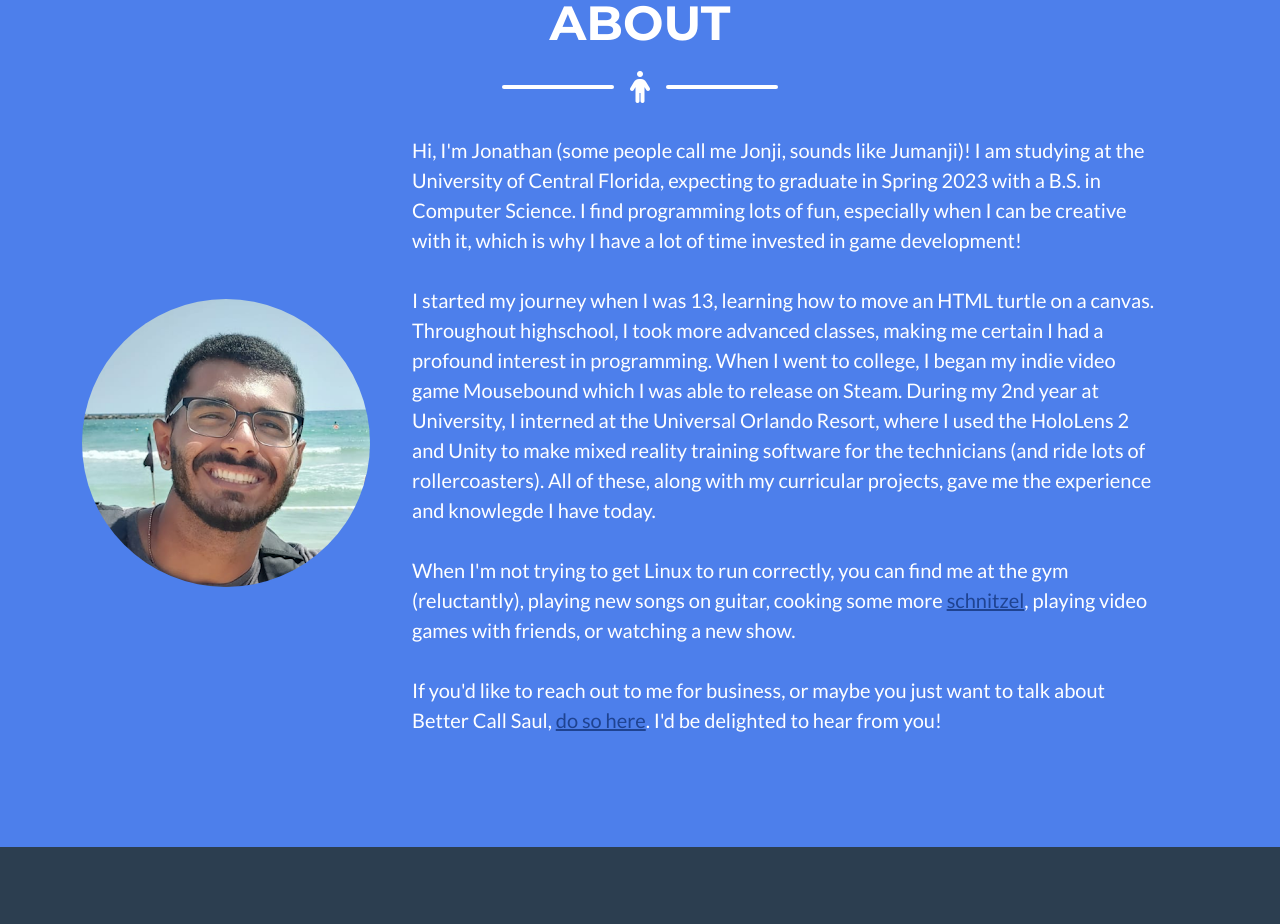
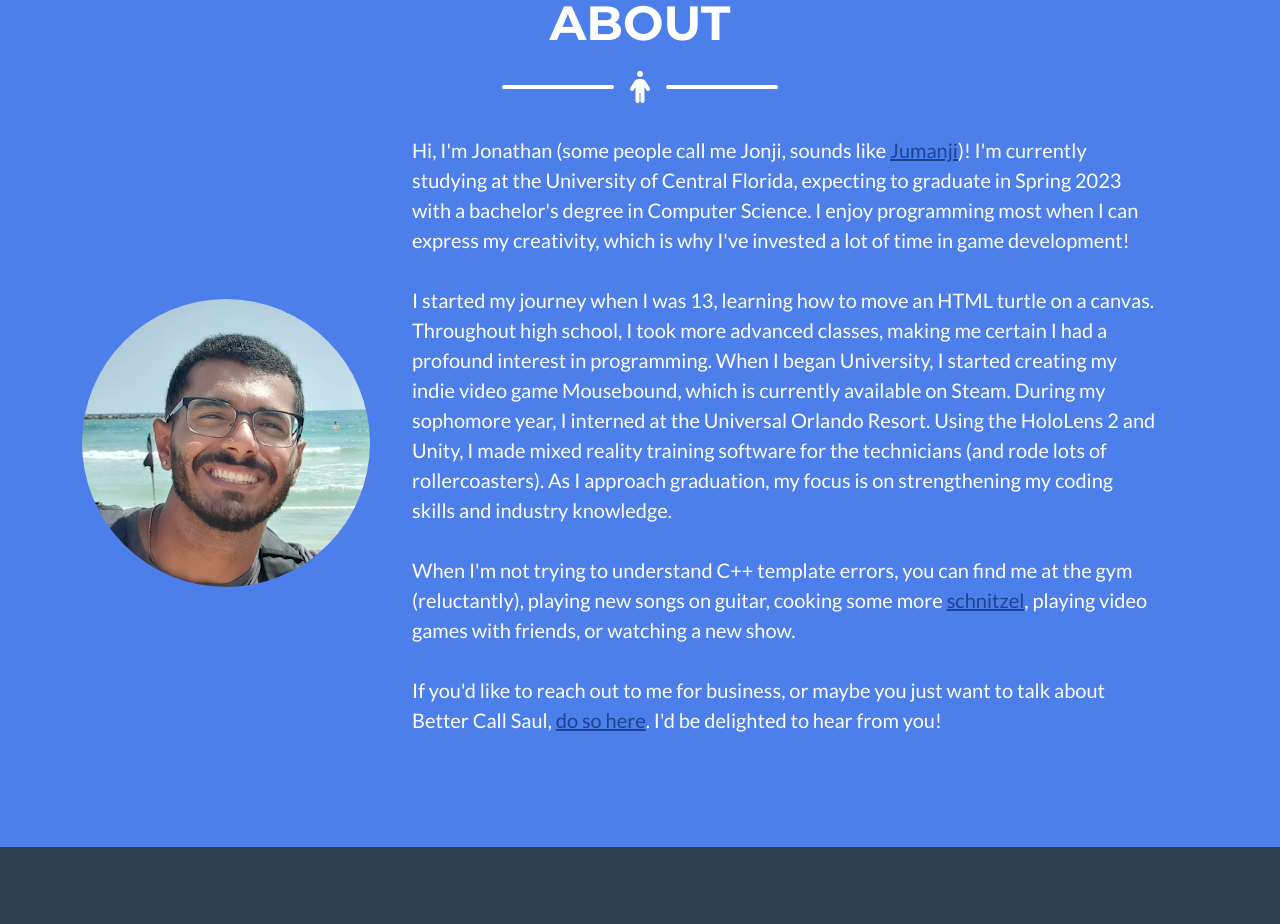
Before and after one commit to jonunji/Portfolio, a plain HTML site: page index.html in a window 1280 px wide. Shown: the part 6089-7013 px from the top of the page. Drawn offline with nearby package versions, Linux system fonts and the light colour scheme.

Commit message:
update about section text

```diff
--- a/index.html
+++ b/index.html
@@ -384,15 +384,15 @@
                 <!-- About Section Content-->
                 <div class="row-about">
                     <div class="about-picture"><img class="rounded-circle" src="assets/img/profilepic.png" alt="..." /></div>
-                    <div class="col-sm-8 ms-auto about-text"><p class="lead">Hi, I'm Jonathan (some people call me Jonji, sounds like Jumanji)! I am studying at the
-                        University of Central Florida, expecting to graduate in Spring 2023 with a B.S. in Computer Science. I find programming lots of fun,
-                        especially when I can be creative with it, which is why I have a lot of time invested in game development!<br/><br/>
-                        I started my journey when I was 13, learning how to move an HTML turtle on a canvas. Throughout highschool, I took more advanced classes,
-                        making me certain I had a profound interest in programming. When I went to college, I began my indie video game Mousebound which I was able to
-                        release on Steam. During my 2nd year at University, I interned at the Universal Orlando Resort, where I used the HoloLens 2 and Unity to make
-                        mixed reality training software for the technicians (and ride lots of rollercoasters). All of these, along with my curricular projects, gave me the
-                        experience and knowlegde I have today.<br/><br/>
-                        When I'm not trying to get Linux to run correctly, you can find me at the gym (reluctantly), playing new songs on guitar, cooking some more
+                    <div class="col-sm-8 ms-auto about-text"><p class="lead">Hi, I'm Jonathan (some people call me Jonji, sounds like
+                        <a href="https://en.wikipedia.org/wiki/Jumanji">Jumanji</a>)! I'm currently studying at the University of Central Florida, expecting to graduate
+                        in Spring 2023 with a bachelor's degree in Computer Science. I enjoy programming most when I can express my creativity, which is why I've invested
+                        a lot of time in game development!<br/><br/>
+                        I started my journey when I was 13, learning how to move an HTML turtle on a canvas. Throughout high school, I took more advanced classes, making me
+                        certain I had a profound interest in programming. When I began University, I started creating my indie video game Mousebound, which is currently available
+                        on Steam. During my sophomore year, I interned at the Universal Orlando Resort. Using the HoloLens 2 and Unity, I made mixed reality training software
+                        for the technicians (and rode lots of rollercoasters). As I approach graduation, my focus is on strengthening my coding skills and industry knowledge.<br/><br/>
+                        When I'm not trying to understand C++ template errors, you can find me at the gym (reluctantly), playing new songs on guitar, cooking some more
                         <a href="https://en.wikipedia.org/wiki/Schnitzel">schnitzel</a>, playing video games with friends, or watching a new show.<br/><br/>
                         If you'd like to reach out to me for business, or maybe you just want to talk about Better Call Saul, <a href="mailto:jonathangiat0@gmail.com">do so here</a>.
                         I'd be delighted to hear from you!</div>
```
